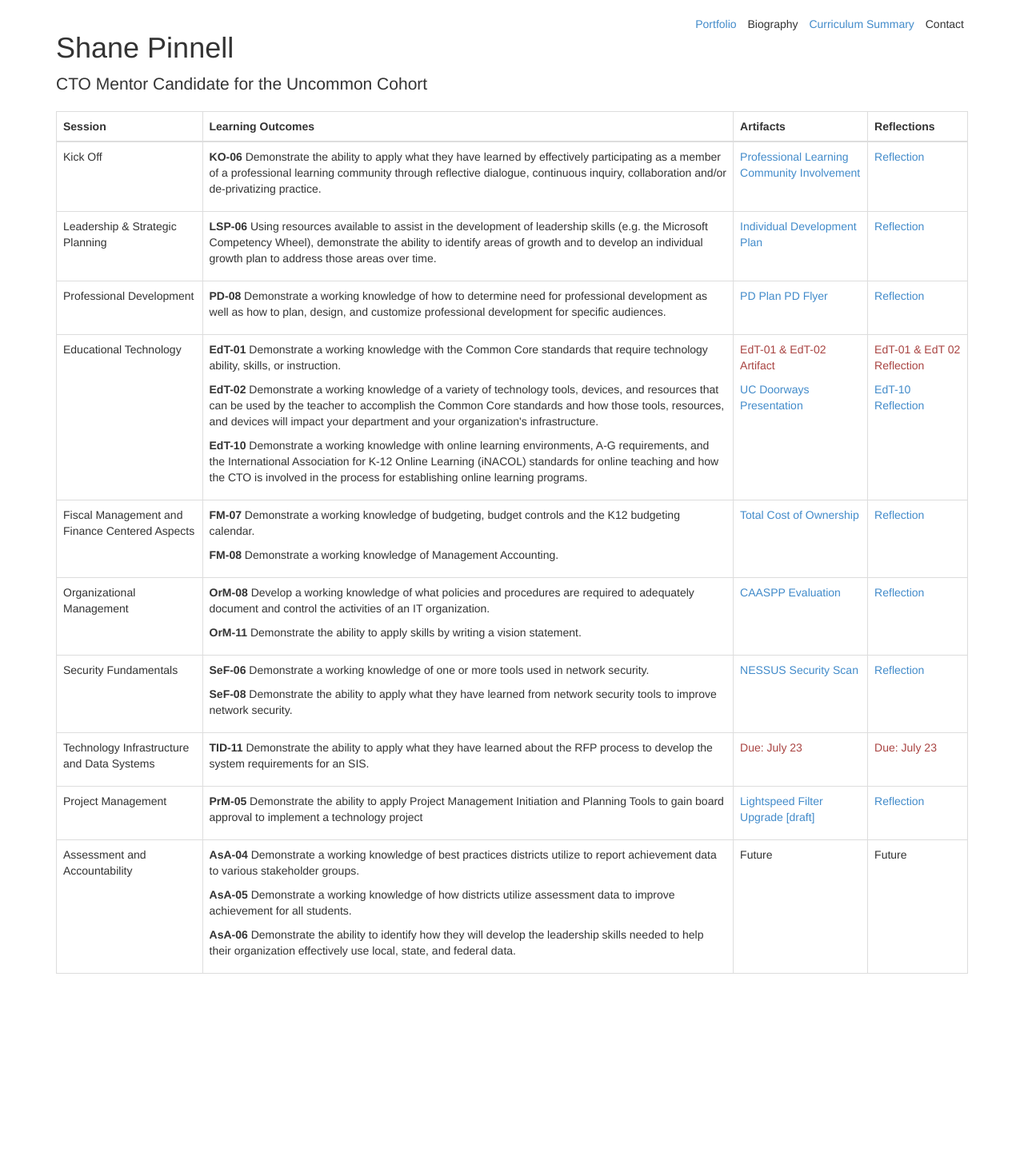
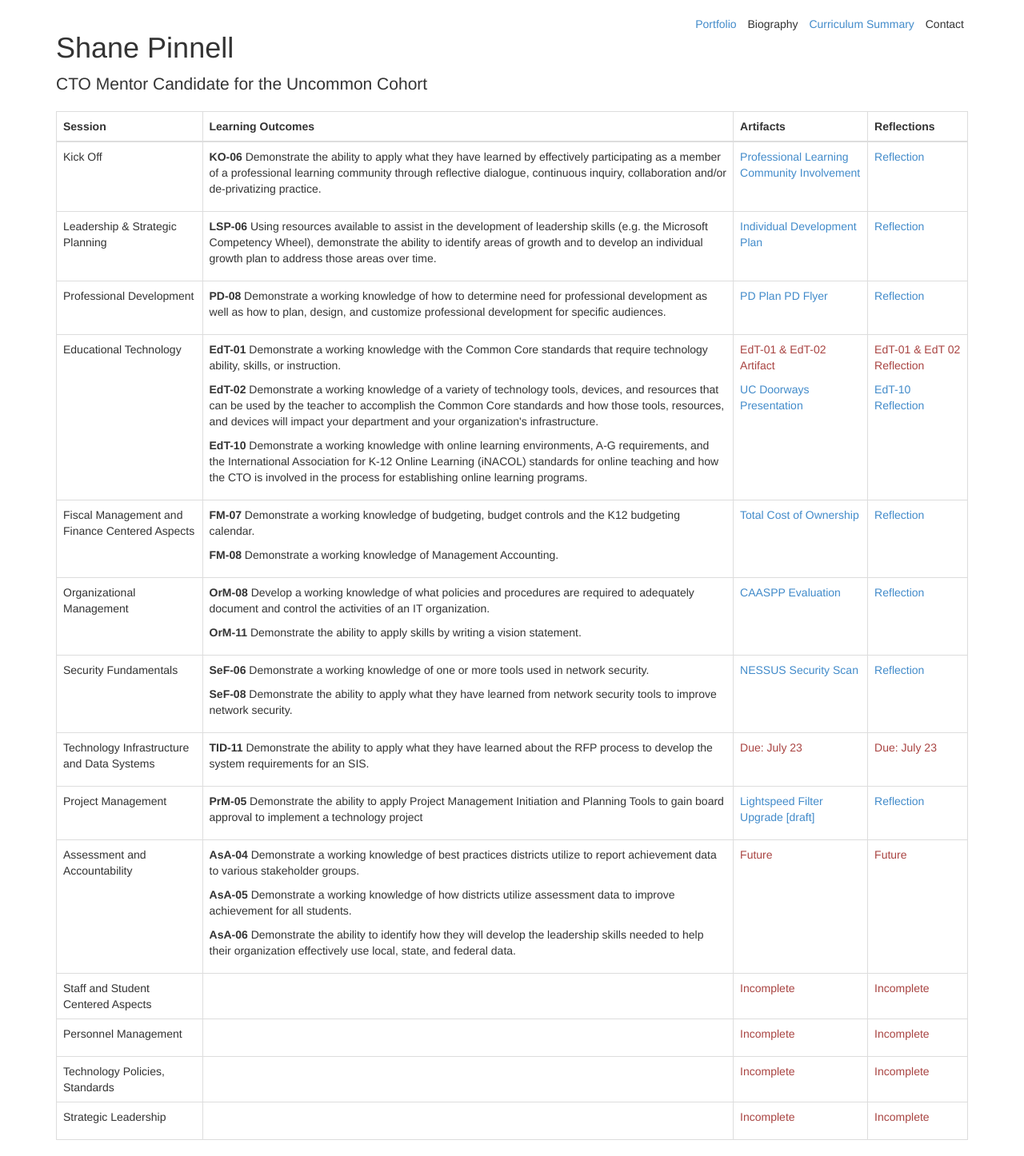
Before and after one commit to shanepinnell/shanepinnell.github.io, a Jekyll site: the page built from cto_mentor/index.html, in a window 1280 px wide. Shown: the whole page at 80% size. Built offline with Jekyll 4.4.1, drawn with Linux system fonts in a browser that asks for light colours; nearby versions of some CDN libraries; library files that are not in the unit come from our copies; before the commit the page ends 1238 px from its top, so only the background shows below that.

Commit message:
updated portfolio

```diff
--- a/cto_mentor/index.html
+++ b/cto_mentor/index.html
@@ -146,8 +146,64 @@ title: Shane Pinnell CTO Portfolio
 						<p><strong>AsA-05</strong> Demonstrate a working knowledge of how districts utilize assessment data to improve achievement for all students.</p>
 						<p><strong>AsA-06</strong> Demonstrate the ability to identify how they will develop the leadership skills needed to help their organization effectively use local, state, and federal data.</p>
 					</td>
-					<td>Future</td>
-					<td>Future</td>
+					<td>
+						<p class="text-danger">Future</p>
+					</td>
+					<td>
+						<p class="text-danger">Future</p>
+					</td>
+				</tr>
+
+				<tr>
+					<td>Staff and Student Centered Aspects</td>
+					<td>
+						<p><strong></strong></p>
+					</td>
+					<td>
+						<p class="text-danger">Incomplete</p>
+					</td>
+					<td>
+						<p class="text-danger">Incomplete</p>
+					</td>
+				</tr>
+
+				<tr>
+					<td>Personnel Management</td>
+					<td>
+						<p><strong></strong></p>
+					</td>
+					<td>
+						<p class="text-danger">Incomplete</p>
+					</td>
+					<td>
+						<p class="text-danger">Incomplete</p>
+					</td>
+				</tr>
+
+				<tr>
+					<td>Technology Policies, Standards</td>
+					<td>
+						<p><strong></strong></p>
+					</td>
+					<td>
+						<p class="text-danger">Incomplete</p>
+					</td>
+					<td>
+						<p class="text-danger">Incomplete</p>
+					</td>
+				</tr>
+
+				<tr>
+					<td>Strategic Leadership</td>
+					<td>
+						<p><strong></strong></p>
+					</td>
+					<td>
+						<p class="text-danger">Incomplete</p>
+					</td>
+					<td>
+						<p class="text-danger">Incomplete</p>
+					</td>
 				</tr>
 				<!--
 				<tr>
```
